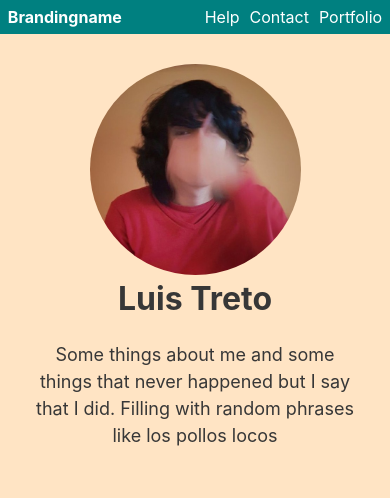
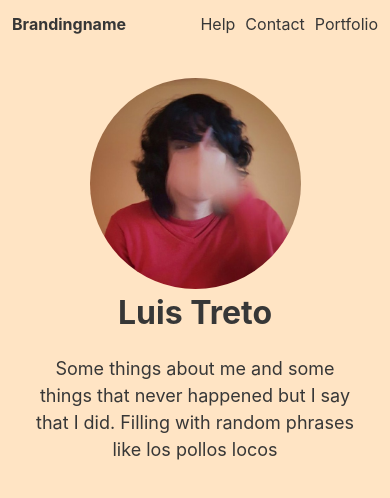
Before and after one commit to tretolin/HBD, a Vue app: page / in a window 390 px wide. Shown: the top 498 px of the page. Built offline with nearby package versions, Linux system fonts and the light colour scheme.

Commit message:
Rresponsive top menu with sticky functionality on scroll

```diff
--- a/src/components/TopMenu/TopMenu.vue
+++ b/src/components/TopMenu/TopMenu.vue
@@ -1,5 +1,10 @@
 <script>
 
+window.addEventListener('scroll', ()=> {
+    let topMenu = document.querySelector('.top-menu');
+    topMenu.classList.toggle('sticky' , window.scrollY > 0)
+    console.log('S:'+window.scrollY);
+})
 
 </script>
 <template>
@@ -11,11 +16,7 @@
             <div>Portfolio</div>
         </div>
         <div class="menu-toggle">
-            <img class="svg" src="../../assets/menu-dots.svg" alt="">
-            <!-- <svg class="svg" viewBox="0 0 24 24" fill="none" xmlns="http://www.w3.org/2000/svg">
-                <path d="M8 12H8.00901M12.0045 12H12.0135M15.991 12H16"  stroke-width="2" stroke-linecap="round" stroke-linejoin="round"/>
-                <circle cx="12" cy="12" r="10"  stroke-width="1.5"/>
-            </svg> -->
+            <img class="svg" src="../../assets/menu-dots.svg">
         </div>
     </div>
 </template>
--- a/src/components/TopMenu/topMenu.scss
+++ b/src/components/TopMenu/topMenu.scss
@@ -1,16 +1,30 @@
 .top-menu {
-    // border: 1px solid;
-    background-color: teal;
-    color:white;
-    padding: 5px 2%;
+    &.sticky {
+        position: fixed;
+        top: 0;
+        width: -webkit-fill-available;
+        background-color: rgb(247, 231, 205);
+        -webkit-box-shadow: 1px 7px 5px -3px rgba(0,0,0,0.23);
+        -moz-box-shadow: 1px 7px 5px -3px rgba(0,0,0,0.23);
+        box-shadow: 1px 7px 5px -3px rgba(0,0,0,0.23);
+
+    }
+
+    padding: 12px;
+    background-color: #ffffff00;
+    transition: all 0.5s linear;
+
     display: flex;
     flex-flow: row;
     justify-content: space-between;
-    .svg { stroke: white !important }
+    .svg {
+        stroke: rgb(154, 58, 58) !important;
+    }
     .brand-logo,
     .menu-toggle {
         display: flex;
         align-items: center;
+        cursor:pointer;
     }
     .brand-logo {
         font-weight: bold;
@@ -31,7 +45,9 @@
     /* Media quieries */
     @media (min-width: 350px) {
         .top-menu {
-            padding: 0;
+            -webkit-box-shadow: 1px 7px 5px -3px rgba(0,0,0,0.23);
+            -moz-box-shadow: 1px 7px 5px -3px rgba(0,0,0,0.23);
+            box-shadow: 1px 7px 5px -3px rgba(0,0,0,0.23);
         }
         .menu-toggle {
             display: none;
```
